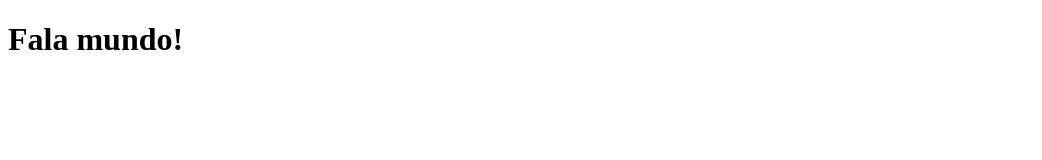
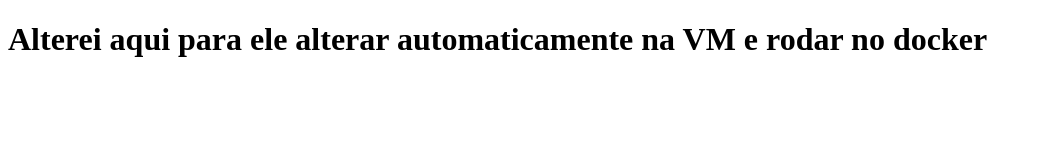
Before and after one commit to xJoaoPedro/live-sabado, a plain HTML site: page htdocs/index.html in a window 1280 px wide. Shown: the whole page, without its empty margins (0-1042 px from the left). Drawn offline with Linux system fonts and the light colour scheme.

Commit message:
Changed index

```diff
--- a/htdocs/index.html
+++ b/htdocs/index.html
@@ -6,6 +6,6 @@
     <title>Pagina</title>
 </head>
 <body>
-    <h1>Fala mundo!</h1>
+    <h1>Alterei aqui para ele alterar automaticamente na VM e rodar no docker</h1>
 </body>
 </html>
```
